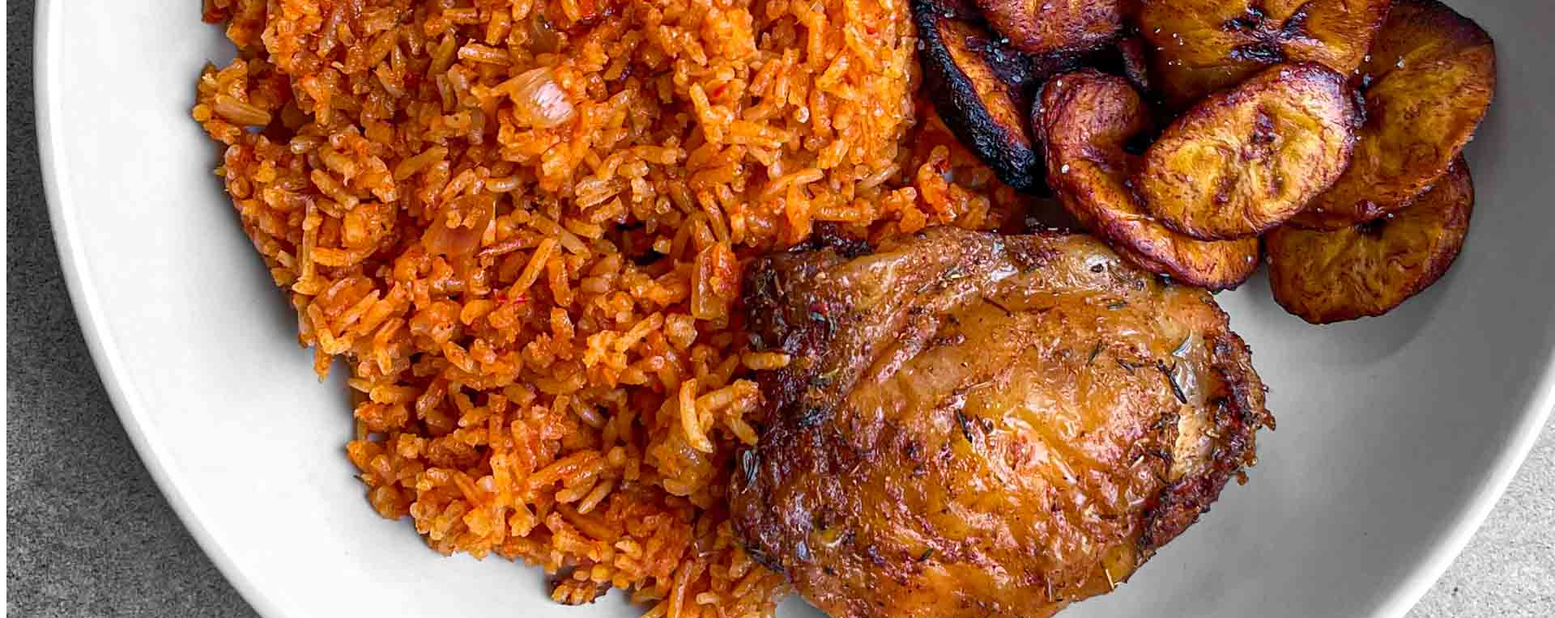
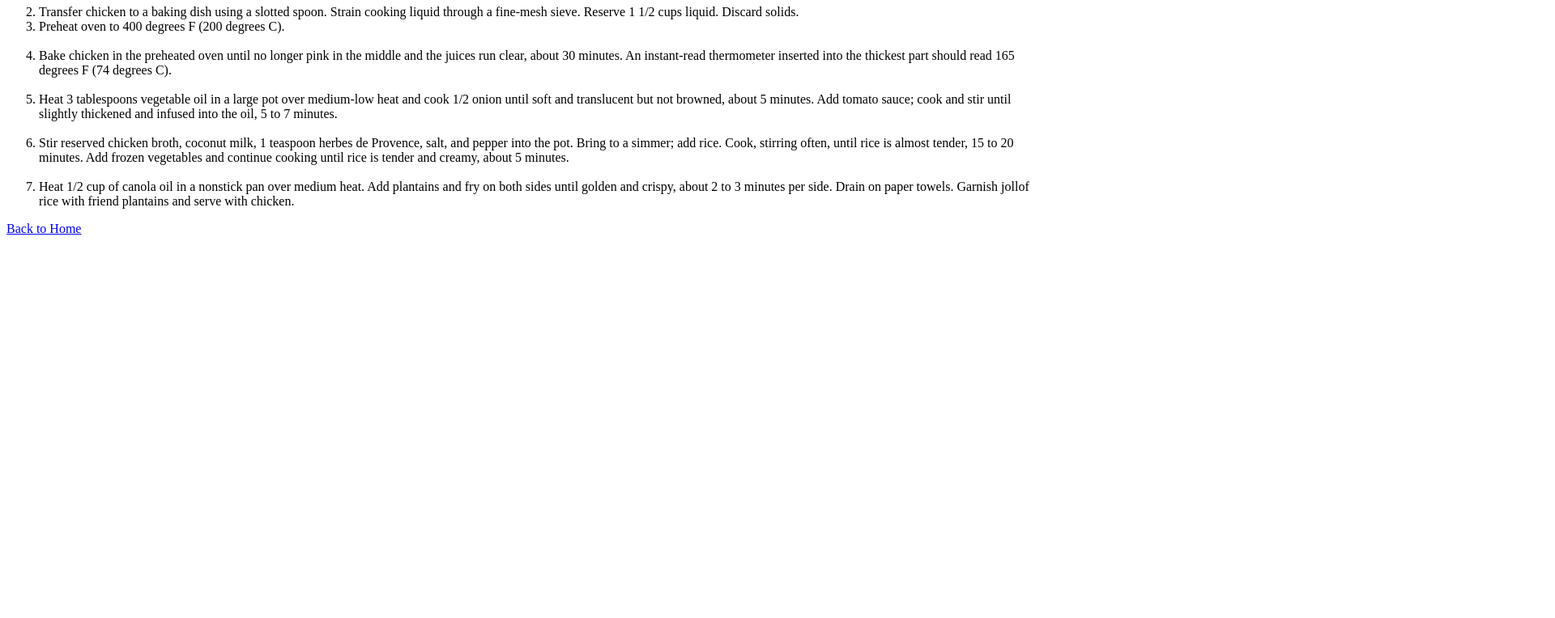
Before and after one commit to toyeade1/odin-recipies, a plain HTML site: page recipes/jollof.html in a window 1280 px wide. Shown: the part 1032-1796 px from the top of the page at 81% size, 1920 px wide, since content can reach past the window. After the commit the page ends 1332 px from the top, so only its background shows below. Drawn offline with Linux system fonts and the light colour scheme.

Commit message:
Update:0.2. Added Styles Folder and Updated HTML files

```diff
--- a/recipes/jollof.html
+++ b/recipes/jollof.html
@@ -3,6 +3,7 @@
 <head>
     <meta charset="UTF-8">
     <meta http-equiv="X-UA-Compatible" content="IE=edge">
+    <link rel="stylesheet" href="../styles/styles.css">
     <meta name="viewport" content="width=device-width, initial-scale=1.0">
     <title>Document</title>
 </head>
@@ -58,5 +59,8 @@
                       and serve with chicken. </li>
             </ol>
 
+     <a href="../index.html">Back to Home</a>
+
+
 </body>
 </html>
--- /dev/null
+++ b/styles/styles.css
@@ -0,0 +1,4 @@
+img {
+    height: auto;
+    width: 500px;
+}
```
Also changed, not shown: index.html (+2 -1 lines), recipes/fried_rice.html (+1 -0 lines).
